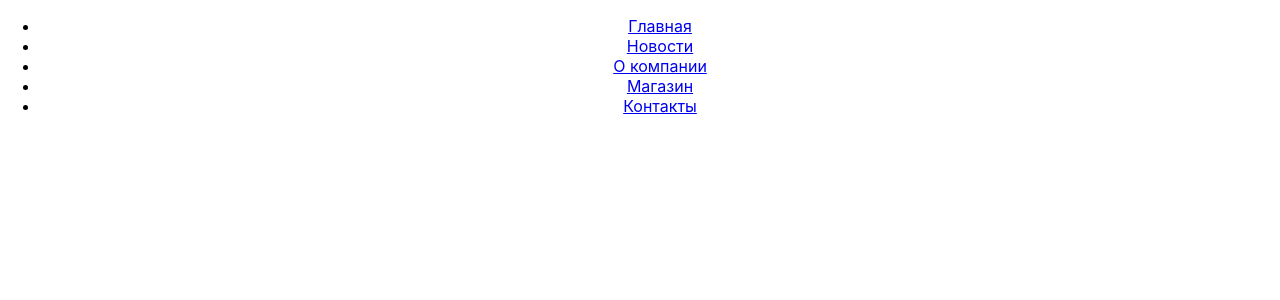
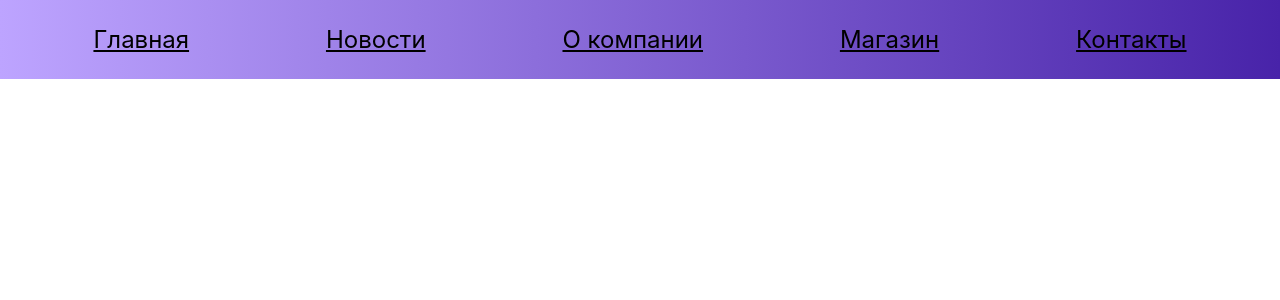
Before and after one commit to Albert3424/react_1, a React (Create React App) app: page / in a window 1280 px wide. Shown: the top 300 px of the page. Built offline with nearby package versions, Linux system fonts and the light colour scheme.

Commit message:
Nav DONE

```diff
--- /dev/null
+++ b/src/components/nav/Nav.css
@@ -0,0 +1,14 @@
+nav > ul
+{
+    list-style: none;
+    display:flex;
+    justify-content: space-around;
+    background: linear-gradient(to right, #bda4ff, #4823a9);
+    padding:25px;
+    margin:0;
+}
+nav > ul > li > a
+{
+    color:black;
+    font-size: 24px;
+}
--- a/src/components/nav/Nav.js
+++ b/src/components/nav/Nav.js
@@ -1,3 +1,5 @@
+import './Nav.css';
+
 function Nav(props)
 {
     return(
```
